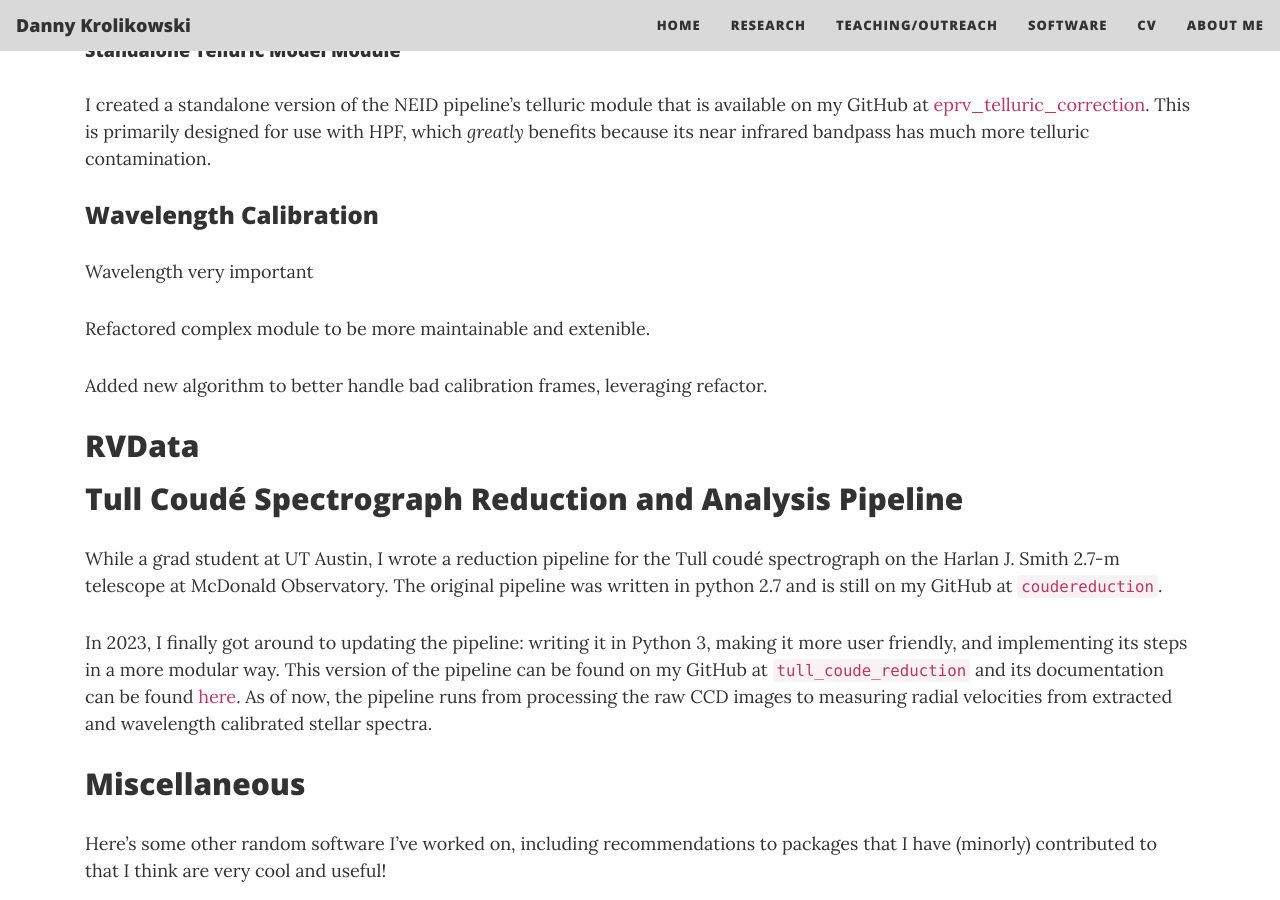
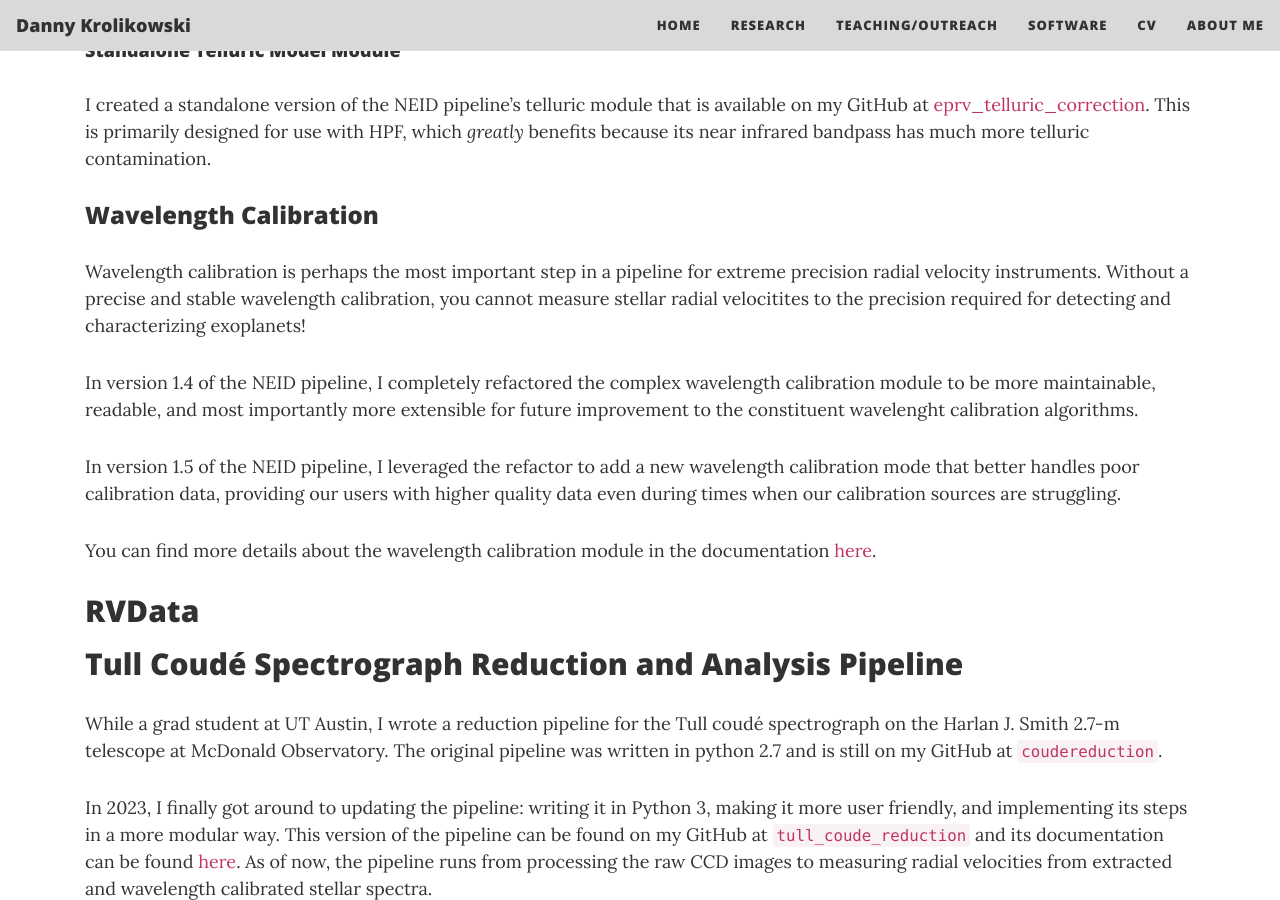
Before and after one commit to dkrolikowski/dkrolikowski.github.io, a Jekyll site: the page built from software.md, in a window 1280 px wide and 900 px high, scrolled down 1384 px. Built offline with Jekyll 4.4.1, drawn with Linux system fonts in a browser that asks for light colours; nearby versions of some CDN libraries.

Commit message:
Update software.md

```diff
--- a/software.md
+++ b/software.md
@@ -36,11 +36,13 @@ I created a standalone version of the NEID pipeline's telluric module that is av
 
 ### Wavelength Calibration
 
-Wavelength very important
+Wavelength calibration is perhaps the most important step in a pipeline for extreme precision radial velocity instruments. Without a precise and stable wavelength calibration, you cannot measure stellar radial velocitites to the precision required for detecting and characterizing exoplanets!
 
-Refactored complex module to be more maintainable and extenible.
+In version 1.4 of the NEID pipeline, I completely refactored the complex wavelength calibration module to be more maintainable, readable, and most importantly more extensible for future improvement to the constituent wavelenght calibration algorithms.
 
-Added new algorithm to better handle bad calibration frames, leveraging refactor.
+In version 1.5 of the NEID pipeline, I leveraged the refactor to add a new wavelength calibration mode that better handles poor calibration data, providing our users with higher quality data even during times when our calibration sources are struggling.
+
+You can find more details about the wavelength calibration module in the documentation [here](https://neid.ipac.caltech.edu/docs/NEID-DRP/algorithms.html#wavelength-calibration).
 
 ## RVData
 
```
